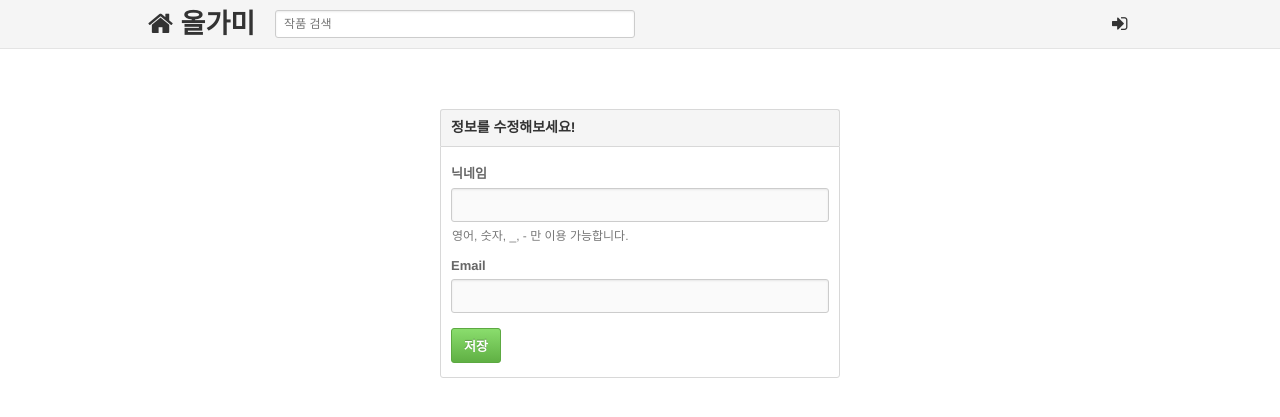
After one commit to jeyraof/orgame, a Django app: template orgame/templates/member/settings.html in a window 1280 px wide. The commit adds this page. Shown: the top 417 px of the page. Run offline with Django 3.2, Linux system fonts and the light colour scheme; the template is opened without the code that fills it, so the values that code supplies are empty.

Commit message:
Write layout

```diff
--- /dev/null
+++ b/orgame/static/less/common.css
@@ -0,0 +1,193 @@
+* {
+  box-sizing: border-box;
+  font-family: Helvetica;
+}
+body {
+  font: 13px/1.4, clean, sans-serif;
+  color: #333333;
+}
+h1,
+h2,
+h3,
+h4,
+h5,
+h6 {
+  margin: 0;
+  padding: 0;
+}
+a {
+  color: #333333;
+  text-decoration: none;
+}
+a:hover,
+a.on {
+  color: #4183c4;
+}
+label {
+  font-weight: bold;
+}
+input[type=text] {
+  min-height: 34px;
+  padding: 7px 8px;
+  font-size: 13px;
+  color: #333;
+  vertical-align: middle;
+  background: #ffffff right center no-repeat;
+  border: 1px solid #ccc;
+  border-radius: 3px;
+  outline: none;
+  box-shadow: inset 0 1px 2px rgba(0, 0, 0, 0.075);
+}
+.container {
+  width: 980px;
+  margin: 0 auto;
+  position: relative;
+}
+.right {
+  float: right;
+}
+.clearfix {
+  clear: both;
+}
+.jumbo {
+  padding: 60px 0 0;
+  text-align: center;
+  font-weight: bold;
+  font-size: 32px;
+  line-height: 40px;
+}
+.form-box {
+  margin: 60px auto 0;
+  width: 400px;
+}
+.form-box h3 {
+  border: 1px solid #d8d8d8;
+  border-bottom: 0;
+  border-radius: 3px 3px 0 0;
+  background: #f5f5f5;
+  font-size: 14px;
+  line-height: 17px;
+  padding: 9px 10px 10px;
+}
+.form-box .form-content {
+  padding: 1px 10px;
+  background: #ffffff;
+  border: 1px solid #d8d8d8;
+  border-radius: 0 0 3px 3px;
+  color: #666666;
+  font-size: 13px;
+}
+dl.form {
+  margin: 15px 0;
+}
+dl.form > dt {
+  margin: 0 0 6px;
+}
+dl.form > dd {
+  margin: 0;
+}
+dl.form > dd p.note {
+  min-height: 17px;
+  margin: 4px 0 2px 1px;
+  font-size: 12px;
+  color: #777777;
+}
+dl.form > dd p.note.alarm {
+  color: #ca6000;
+}
+dl.form input[type=text] {
+  background: #fafafa;
+  width: 100%;
+}
+.button,
+.minibutton {
+  position: relative;
+  display: inline-block;
+  padding: 7px 12px;
+  font-size: 13px;
+  font-weight: bold;
+  color: #333;
+  text-shadow: 0 1px 0 rgba(255, 255, 255, 0.9);
+  white-space: nowrap;
+  vertical-align: middle;
+  cursor: pointer;
+  background-color: #eee;
+  background-image: -webkit-linear-gradient(#fcfcfc, #eeeeee);
+  background-image: linear-gradient(#fcfcfc, #eeeeee);
+  background-repeat: repeat-x;
+  border: 1px solid #d5d5d5;
+  border-radius: 3px;
+  -webkit-touch-callout: none;
+  -webkit-user-select: none;
+  -khtml-user-select: none;
+  -moz-user-select: none;
+  -ms-user-select: none;
+  user-select: none;
+  -webkit-appearance: none;
+}
+.button.green,
+.minibutton.green {
+  color: #fff;
+  text-shadow: 0 -1px 0 rgba(0, 0, 0, 0.25);
+  background-color: #60b044;
+  background-image: -webkit-linear-gradient(#8add6d, #60b044);
+  background-image: linear-gradient(#8add6d, #60b044);
+  background-repeat: repeat-x;
+  border-color: #5ca941;
+}
+#header {
+  background: #F5F5F5;
+  border-bottom: 1px solid #E4E4E4;
+  padding: 10px 0;
+  overflow: hidden;
+}
+#header .logo {
+  float: left;
+  font-size: 27px;
+  line-height: 28px;
+  font-weight: bold;
+  margin: 0 20px 0 -2px;
+  padding: 0;
+}
+#header .search-form-box {
+  float: left;
+  width: 360px;
+}
+#header .search-form-box input[type=text] {
+  position: relative;
+  width: 100%;
+  min-height: 28px;
+  padding: 4px 20px 4px 8px;
+  font-size: 12px;
+}
+#header .header-nav {
+  margin: 0 -8px 0 0;
+  padding: 0;
+  list-style: none;
+  height: 28px;
+}
+#header .header-nav .header-nav-item {
+  min-width: 34px;
+  font-size: 18px;
+  float: left;
+}
+#header .header-nav .header-nav-item .header-nav-link {
+  display: block;
+  padding: 4px 8px;
+  line-height: 20px;
+  font-weight: bold;
+}
+#header .header-nav .header-nav-item .header-nav-link.name {
+  font-size: 13px;
+}
+#content .page-head {
+  margin: 0 0 20px 0;
+  padding: 20px 0;
+  border-bottom: 1px solid #EEEEEE;
+}
+#content .page-head h1 {
+  margin: 0;
+  padding: 0;
+  line-height: 28px;
+  font-size: 20px;
+}
--- /dev/null
+++ b/orgame/static/less/common.less
@@ -0,0 +1,69 @@
+@import "global.less";
+
+#header {
+  background: #F5F5F5;
+  border-bottom: 1px solid #E4E4E4;
+  padding: 10px 0;
+  overflow: hidden;
+
+  .logo {
+    float: left;
+    font-size: 27px;
+    line-height: 28px;
+    font-weight: bold;
+    margin: 0 20px 0 -2px;
+    padding: 0;
+  }
+
+  .search-form-box {
+    float: left;
+    width: 360px;
+
+    input[type=text] {
+      position: relative;
+      width: 100%;
+      min-height: 28px;
+      padding: 4px 20px 4px 8px;
+      font-size: 12px;
+    }
+  }
+
+  .header-nav {
+    margin: 0 -8px 0 0;
+    padding: 0;
+    list-style: none;
+    height: 28px;
+
+    .header-nav-item {
+      min-width: 34px;
+      font-size: 18px;
+      float: left;
+
+      .header-nav-link {
+        display: block;
+        padding: 4px 8px;
+        line-height: 20px;
+        font-weight: bold;
+
+        &.name {
+          font-size: 13px;
+        }
+      }
+    }
+  }
+}
+
+#content {
+  .page-head {
+    margin: 0 0 20px 0;
+    padding: 20px 0;
+    border-bottom: 1px solid #EEEEEE;
+
+    h1 {
+      margin: 0;
+      padding: 0;
+      line-height: 28px;
+      font-size: 20px;
+    }
+  }
+}
--- /dev/null
+++ b/orgame/static/less/global.less
@@ -0,0 +1,145 @@
+* {
+  box-sizing: border-box;
+  font-family: Helvetica;
+}
+
+body {
+  font: 13px/1.4, clean, sans-serif;
+  color: #333333;
+}
+
+h1, h2, h3, h4, h5, h6 {
+  margin: 0;
+  padding: 0;
+}
+
+a {
+  color: #333333;
+  text-decoration: none;
+
+  &:hover, &.on {
+    color: #4183c4;
+  }
+}
+
+label {
+  font-weight: bold;
+}
+
+input[type=text] {
+  min-height: 34px;
+  padding: 7px 8px;
+  font-size: 13px;
+  color: #333;
+  vertical-align: middle;
+  background: #ffffff right center no-repeat;
+  border: 1px solid #ccc;
+  border-radius: 3px;
+  outline: none;
+  box-shadow: inset 0 1px 2px rgba(0,0,0,0.075);
+}
+
+.container {
+  width: 980px;
+  margin: 0 auto;
+  position: relative;
+}
+
+.right {float: right;}
+.clearfix {clear:both;}
+
+.jumbo {
+  padding: 60px 0 0;
+  text-align: center;
+  font-weight: bold;
+  font-size: 32px;
+  line-height: 40px;
+}
+
+.form-box {
+  margin: 60px auto 0;
+  width: 400px;
+
+  h3 {
+    border: 1px solid #d8d8d8;
+    border-bottom: 0;
+    border-radius: 3px 3px 0 0;
+    background: #f5f5f5;
+    font-size: 14px;
+    line-height: 17px;
+    padding: 9px 10px 10px;
+  }
+
+  .form-content {
+    padding: 1px 10px;
+    background: #ffffff;
+    border: 1px solid #d8d8d8;
+    border-radius: 0 0 3px 3px;
+    color: #666666;
+    font-size: 13px;
+  }
+}
+
+dl.form {
+  margin: 15px 0;
+
+  > dt {
+    margin: 0 0 6px;
+  }
+
+  > dd {
+    margin: 0;
+
+    p.note {
+      min-height: 17px;
+      margin: 4px 0 2px 1px;
+      font-size: 12px;
+      color: #777777;
+
+      &.alarm {
+        color: #ca6000;;
+      }
+    }
+  }
+
+  input[type=text] {
+    background: #fafafa;
+    width: 100%;
+  }
+}
+
+.button, .minibutton {
+  position: relative;
+  display: inline-block;
+  padding: 7px 12px;
+  font-size: 13px;
+  font-weight: bold;
+  color: #333;
+  text-shadow: 0 1px 0 rgba(255, 255, 255, 0.9);
+  white-space: nowrap;
+  vertical-align: middle;
+  cursor: pointer;
+  background-color: #eee;
+  background-image: -webkit-linear-gradient(#fcfcfc, #eee);
+  background-image: linear-gradient(#fcfcfc, #eee);
+  background-repeat: repeat-x;
+  border: 1px solid #d5d5d5;
+  border-radius: 3px;
+  -webkit-touch-callout: none;
+  -webkit-user-select: none;
+  -khtml-user-select: none;
+  -moz-user-select: none;
+  -ms-user-select: none;
+  user-select: none;
+  -webkit-appearance: none;
+
+  &.green {
+    color: #fff;
+    text-shadow: 0 -1px 0 rgba(0, 0, 0, 0.25);
+    background-color: #60b044;
+    background-image: -webkit-linear-gradient(#8add6d, #60b044);
+    background-image: linear-gradient(#8add6d, #60b044);
+    background-repeat: repeat-x;
+    border-color: #5ca941;
+  }
+}
--- /dev/null
+++ b/orgame/templates/base.html
@@ -0,0 +1,71 @@
+{% load staticfiles %}
+
+<!DOCTYPE html>
+<html lang="ko">
+<head>
+    <meta charset="UTF-8">
+    <meta name="viewport" content="width=1000">
+    <meta http-equiv="Content-Script-Type" content="text/javascript">
+    <meta http-equiv="Content-Style-Type" content="text/css">
+    <meta http-equiv="X-UA-Compatible" content="IE=edge">
+    <title>올가미</title>
+
+    <link rel="stylesheet" href="{% static 'bundle/normalize.css' %}"/>
+    <link rel="stylesheet" href="{% static 'bundle/font-awesome/font-awesome.min.css' %}"/>
+    <link rel="stylesheet" href="{% static 'less/common.css' %}"/>
+</head>
+<body>
+<div id="header">
+    <div class="container clearfix">
+        <a class="logo" href="{% url 'main' %}">
+            <i class="fa fa-home"></i>
+            올가미
+        </a>
+
+        <div class="search-form-box">
+            <form class="search-form" action="#">
+                <input type="text" name="keyword" placeholder="작품 검색"/>
+            </form>
+        </div>
+
+        <ul class="header-nav right">
+            {% if user.is_authenticated %}
+                {% if user.profile.is_newbie %}
+                <li class="header-nav-item">
+                    <a class="header-nav-link on" href="{% url 'settings' %}">
+                        <i class="fa fa-cog fa-spin"></i>
+                    </a>
+                </li>
+                {% else %}
+                <li class="header-nav-item">
+                    <a class="header-nav-link name" href="#">{{ user.profile.nickname }}</a>
+                </li>
+                <li class="header-nav-item">
+                    <a class="header-nav-link" href="{% url 'settings' %}">
+                        <i class="fa fa-cog"></i>
+                    </a>
+                </li>
+                {% endif %}
+            <li class="header-nav-item">
+                <a class="header-nav-link" href="{% url 'signout' %}">
+                    <i class="fa fa-sign-out"></i>
+                </a>
+            </li>
+            {% else %}
+            <li class="header-nav-item">
+                <a class="header-nav-link" href="{% url 'signin' %}">
+                    <i class="fa fa-sign-in"></i>
+                </a>
+            </li>
+            {% endif %}
+        </ul>
+    </div>
+</div>
+<div id="content">
+{% block content %}{% endblock %}
+</div>
+<div id="footer">
+
+</div>
+</body>
+</html>
```
Also changed, not shown: orgame/templates/index.html (+14 -9 lines).
